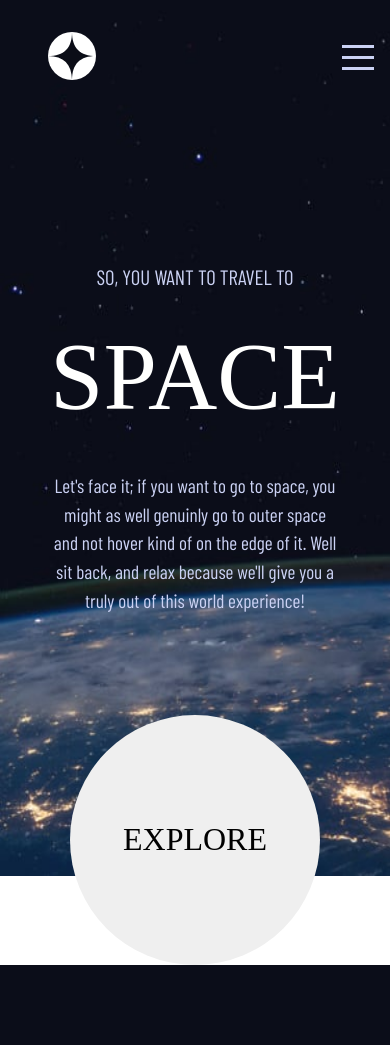
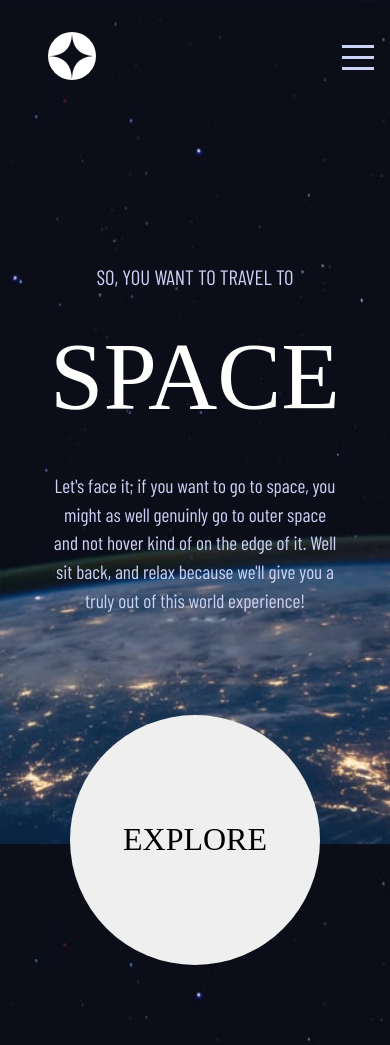
Before and after one commit to jakegodsall/space-tourism-website-frontend-practice, a Django app: page / in a window 390 px wide; the page is wider, and only the part inside the window is pictured. Before the commit the page ends 965 px from the top of that part, so only its background shows below. Run offline with Django 4.2, Linux system fonts and the light colour scheme; some web fonts are replaced.

Commit message:
fixed background image for mobile and tablet layout

```diff
--- a/home/static/home/index.css
+++ b/home/static/home/index.css
@@ -1,10 +1,13 @@
 .home {
-	height: 100vh;
-	background-image: url('/static/home/images/background-home-desktop.jpg');
-	background-repeat: no-repeat;
-	background-size: 100% 100%;
+    /* height: 100vh; */
+    height: 100%;
+    color: var(--primary-text);
 
-	color: var(--primary-text);
+    background: url('/static/home/images/background-home-desktop.jpg') no-repeat center center fixed;
+    -webkit-background-size: cover;
+    -moz-background-size: cover;
+    -o-background-size: cover;
+    background-size: cover;
 }
 
 .container {
@@ -68,9 +71,10 @@
 }
 
 /* Tablet media query */
-@media screen and (max-width: 1000px) {
+@media screen and (max-width: 750px) {
     .home {
-		background-image: url('/static/home/images/background-home-tablet.jpg');
+        background: url('/static/home/images/background-home-tablet.jpg') no-repeat center center
+            fixed;
     }
 
     .container {
@@ -88,12 +92,18 @@
     .main-text {
         width: 400px;
     }
+
+    .container__button {
+        margin-bottom: 5rem;
+    }
 }
 
 /* Mobile media query */
 @media screen and (max-width: 500px) {
     .home {
-		background-image: url('/static/home/images/background-home-mobile.jpg');
+        background: url('/static/home/images/background-home-mobile.jpg') no-repeat center center
+            fixed;
+        background-size: 100% 100%;
     }
 
     .container__main-text .title {
@@ -107,4 +117,8 @@
     .container__main-text .main-text {
         padding-inline: 3.5rem;
     }
+
+    .container__button {
+        margin-bottom: 5rem;
     }
+}
--- a/static/base.css
+++ b/static/base.css
@@ -16,11 +16,12 @@
     --bold-weight: 700;
 }
 
-.strong {
-    font-weight: var(--medium-weight);
+html {
+    height: 100%;
 }
 
 body {
+    height: 100%;
     font-family: var(--primary-font);
     margin: 0;
 }
@@ -34,3 +35,7 @@ li {
     padding-left: 0;
     list-style: none;
 }
+
+.strong {
+    font-weight: var(--medium-weight);
+}
```
Lines whose indentation alone changed are shown as unchanged.
